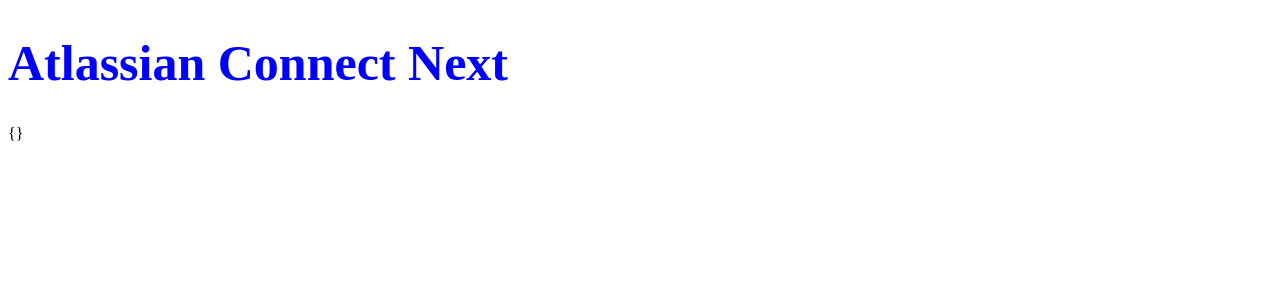
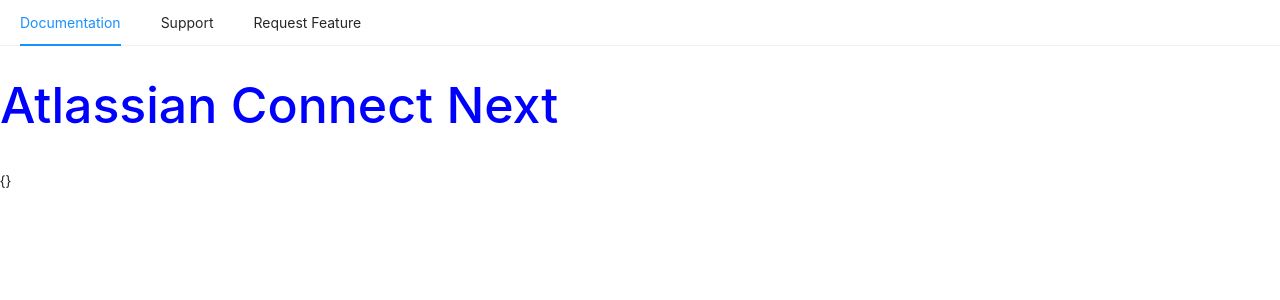
Before and after one commit to rhysdiab/atlassian-connect-express-next, a Next.js app: page /hello-world in a window 1280 px wide. Shown: the top 300 px of the page. Built offline with nearby package versions, Linux system fonts and the light colour scheme.

Commit message:
added main menu

```diff
--- /dev/null
+++ b/components/MainMenu.js
@@ -0,0 +1,49 @@
+import React, { Component } from 'react';
+import styled from 'styled-components';
+import { Menu } from 'antd';
+
+const { SubMenu } = Menu;
+
+const MenuItem = Menu.Item;
+
+class MainMenu extends React.Component {
+    constructor(props) {
+        super(props);
+    }
+
+    render() {
+        return (
+            <MenuStyled mode="horizontal" selectable={false} selectedKeys={[]}>
+                <MenuItem key="export-pdf">
+                    <a
+                        href="https://rhysdiabtester.atlassian.net/wiki/x/DQCd"
+                        target="_blank"
+                        rel="noopener noreferrer"
+                    >
+                        Documentation
+          </a>
+                </MenuItem>
+                <MenuItem key="customer-service">
+                    <a href="mailto:rhys@agiledocs.io" target="_blank" rel="noopener noreferrer">
+                        Support
+          </a>
+                </MenuItem>
+                <MenuItem key="request-feature">
+                    <a href="mailto:rhys@agiledocs.io" target="_blank" rel="noopener noreferrer">
+                        Request Feature
+          </a>
+                </MenuItem>
+            </MenuStyled>
+        );
+    }
+}
+
+export default MainMenu;
+
+const MenuStyled = styled(Menu)`
+  margin-bottom: 20px !important;
+`;
+
+const MenuItemRightStyled = styled(MenuItem)`
+  float: right;
+`;
--- a/package.json
+++ b/package.json
@@ -4,9 +4,10 @@
   "scripts": {
     "dev": "AC_OPTS=no-auth,no-token-verification,force-reg nodemon -r esm server.js",
     "build": "next build",
-    "start": "cross-env NODE_ENV=production node server.js"
+    "start": "NODE_ENV=production node -r esm server.js"
   },
   "dependencies": {
+    "antd": "^4.1.1",
     "atlassian-connect-express": "^4.0.1",
     "body-parser": "^1.19.0",
     "compression": "^1.7.4",
--- a/pages/_app.js
+++ b/pages/_app.js
@@ -1,6 +1,9 @@
 import App from 'next/app';
 import React from 'react';
 import { ThemeProvider } from 'styled-components';
+import MainMenu from '../components/MainMenu';
+
+import 'antd/dist/antd.css';
 
 const theme = {
  colors: {
@@ -13,6 +16,7 @@
   const { Component, pageProps } = this.props;
   return (
    <ThemeProvider theme={theme}>
+    <MainMenu />
     <Component {...pageProps} />
    </ThemeProvider>
   );
```
Also changed, not shown: 1 other file (tests, documents, lock files or other folders).
